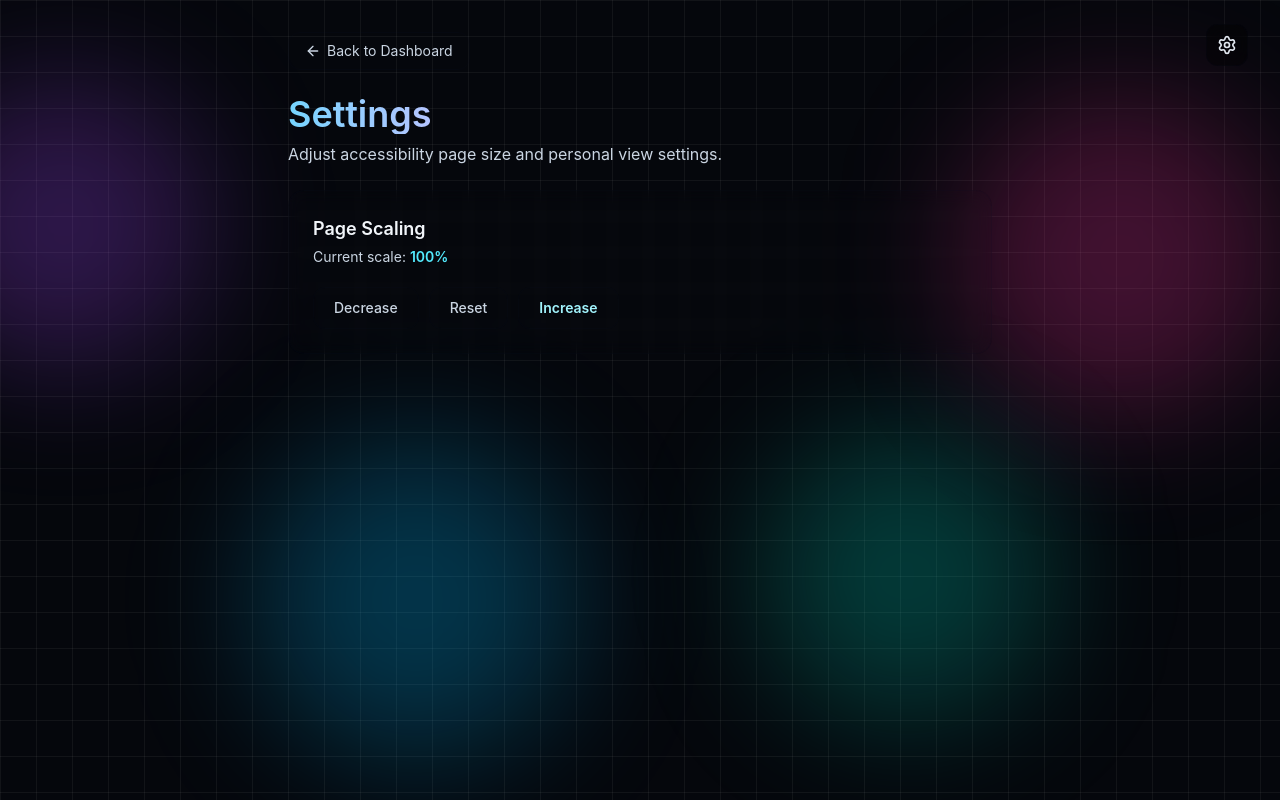
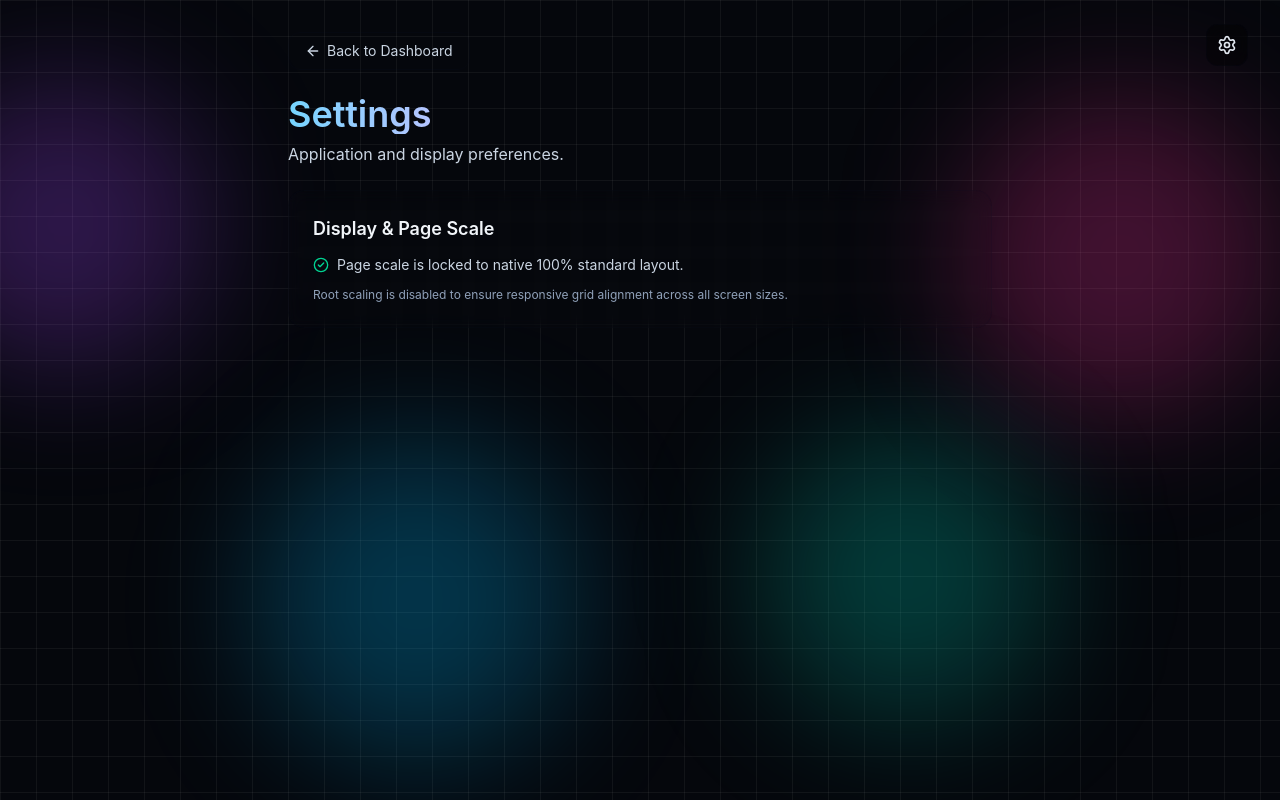
Before and after one commit to SIMARSINGHRAYAT/dailyroutinetracker, a Next.js app: page /settings in a window 1280 px wide. Built offline with nearby package versions, Linux system fonts and the light colour scheme; no server answers; the database is empty.

Commit message:
Revert page size scaling and lock to native 100% layout

```diff
--- a/src/components/theme-provider.tsx
+++ b/src/components/theme-provider.tsx
@@ -23,6 +23,10 @@ export function ThemeProvider({ children }: { children: ReactNode }) {
   const [theme, setThemeState] = useState<Theme>("dark");
 
   useEffect(() => {
+    // Revert and clear any previously forced root font size scaling
+    document.documentElement.style.fontSize = "";
+    localStorage.removeItem("drt-page-scale");
+
     const saved = localStorage.getItem("ydr-theme") as Theme | null;
     const prefersDark = window.matchMedia("(prefers-color-scheme: dark)").matches;
     const next = saved ?? (prefersDark ? "dark" : "light");
--- a/src/components/views/settings-client.tsx
+++ b/src/components/views/settings-client.tsx
@@ -1,27 +1,15 @@
 "use client";
 
 import Link from "next/link";
-import { useEffect, useState } from "react";
-import { ArrowLeft } from "lucide-react";
-
-const MIN_SCALE = 80;
-const MAX_SCALE = 140;
-const STEP = 5;
+import { useEffect } from "react";
+import { ArrowLeft, CheckCircle2 } from "lucide-react";
 
 export function SettingsClient() {
-  const [scale, setScale] = useState(100);
-
   useEffect(() => {
-    const saved = Number(localStorage.getItem("drt-page-scale") || "100");
-    const valid = Number.isFinite(saved) ? Math.min(MAX_SCALE, Math.max(MIN_SCALE, saved)) : 100;
-    setScale(valid);
-    document.documentElement.style.fontSize = `${valid}%`;
+    // Revert and clear any custom page scaling
+    document.documentElement.style.fontSize = "";
+    localStorage.removeItem("drt-page-scale");
   }, []);
-
-  useEffect(() => {
-    document.documentElement.style.fontSize = `${scale}%`;
-    localStorage.setItem("drt-page-scale", String(scale));
-  }, [scale]);
 
   return (
     <section className="mx-auto w-full max-w-3xl px-4 py-8 md:px-8">
@@ -35,37 +23,17 @@ export function SettingsClient() {
       <h1 className="bg-gradient-to-r from-sky-300 via-fuchsia-300 to-emerald-300 bg-clip-text text-3xl font-semibold text-transparent md:text-4xl">
         Settings
       </h1>
-      <p className="mt-2 text-slate-300">Adjust accessibility page size and personal view settings.</p>
+      <p className="mt-2 text-slate-300">Application and display preferences.</p>
 
-      <div className="mt-6 rounded-2xl border border-white/20 bg-transparent p-6 backdrop-blur-sm">
-        <h2 className="text-lg font-semibold text-slate-100">Page Scaling</h2>
-        <p className="mt-1 text-sm text-slate-300">
-          Current scale: <span className="text-cyan-300 font-semibold">{scale}%</span>
+      <div className="mt-6 rounded-2xl border border-white/20 bg-transparent p-6 backdrop-blur-sm space-y-3">
+        <h2 className="text-lg font-semibold text-slate-100">Display & Page Scale</h2>
+        <div className="flex items-center gap-2 text-sm text-slate-300">
+          <CheckCircle2 className="h-4 w-4 text-emerald-400 shrink-0" />
+          <span>Page scale is locked to native 100% standard layout.</span>
+        </div>
+        <p className="text-xs text-slate-400">
+          Root scaling is disabled to ensure responsive grid alignment across all screen sizes.
         </p>
-
-        <div className="mt-5 flex flex-wrap items-center gap-2.5">
-          <button
-            type="button"
-            className="inline-flex items-center justify-center rounded-xl border border-white/20 bg-transparent px-5 py-2.5 text-sm font-medium text-slate-300 transition hover:bg-white/10 hover:text-white hover:scale-[1.02]"
-            onClick={() => setScale((v) => Math.max(MIN_SCALE, v - STEP))}
-          >
-            Decrease
-          </button>
-          <button
-            type="button"
-            className="inline-flex items-center justify-center rounded-xl border border-white/20 bg-transparent px-5 py-2.5 text-sm font-medium text-slate-300 transition hover:bg-white/10 hover:text-white hover:scale-[1.02]"
-            onClick={() => setScale(100)}
-          >
-            Reset
-          </button>
-          <button
-            type="button"
-            className="inline-flex items-center justify-center rounded-xl border border-cyan-300/50 bg-transparent px-5 py-2.5 text-sm font-semibold text-cyan-200 transition hover:scale-[1.02] hover:bg-cyan-500/10 hover:border-cyan-300"
-            onClick={() => setScale((v) => Math.min(MAX_SCALE, v + STEP))}
-          >
-            Increase
-          </button>
-        </div>
       </div>
     </section>
   );
```
